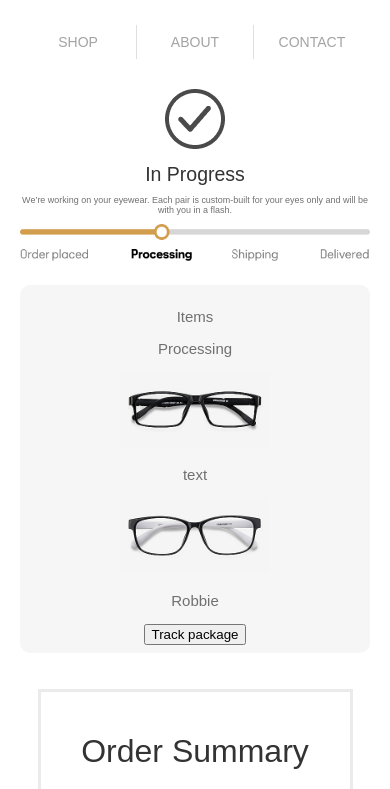
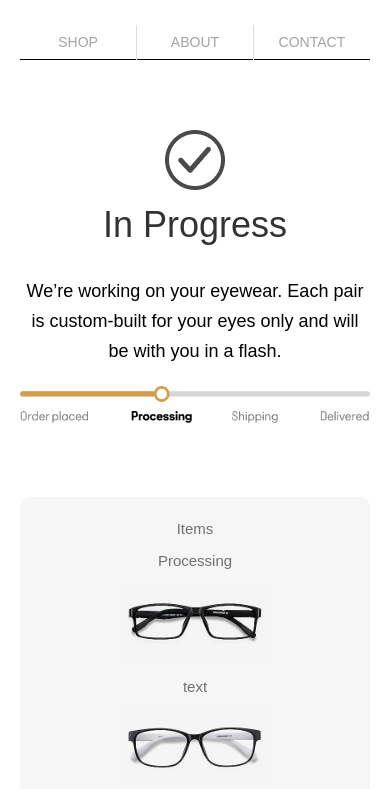
Before and after one commit to vtaceo/EG-Transactional, a plain HTML site: page index.html in a window 390 px wide. Shown: the part 52-841 px from the top of the page. Drawn offline with Linux system fonts and the light colour scheme.

Commit message:
Add files via upload

```diff
--- a/index.html
+++ b/index.html
@@ -75,54 +75,6 @@
     </style>
 </head>
 
-<body>
-    <!-- <div class="container"> -->
-    <!-- Logo -->
-    <!-- <table>
-            <tr>
-                <td style=" text-align: center;" class="logo">
-                    <img src="img/images.png" width="188" border="0" title="Logo" alt="Logo"
-                        style="height: auto !important; display: block; text-align: center; margin: auto;" />
-                </td>
-            </tr>
-        </table> -->
-
-
-
-    <!-- EMAIL LINKS -->
-
-    <!-- <table>
-            <tr style="border-bottom: 1px solid black;">
-                <td style="text-align: center;"><a href="" style="text-decoration: none;">Eyeglasses</a></td>
-                <td style="text-align: center;"><a href="" style="text-decoration: none;">Sunglasses</a></td>
-                <td style="text-align: center;"><a href="" style="text-decoration: none;">Premium Brands</a></td>
-                <td style="text-align: center;"><a href="" style="text-decoration: none;">On Sale</a></td>
-            </tr>
-        </table> -->
-
-
-    <!-- IN PROGRESS -->
-
-    <!-- <table>
-            <tr>
-                <td style="text-align: center; margin:auto;">
-                    <img src="img/progress.png" alt="">
-                    <h1 style=" margin: 0; font-size: 42px; font-family: Arial, Helvetica, sans-serif;">In
-                        Progress</h1>
-                    <p style="font-size: 20px; line-height: 30px;"> We’re working on your eyewear. Each pair is
-                        custom-built for your eyes
-                        only and will be with you
-                        in a flash. </p>
-                    <img src="img/bar.png" alt="">
-                </td>
-            </tr>
-        </table> -->
-
-
-    </div>
-</body>
-
-</html>
 
 
 
@@ -305,6 +257,20 @@
                 padding: 0 !important;
             }
 
+            .progress h1 {
+                font-size: 36px !important;
+            }
+
+            .progress p {
+                padding-bottom: 20px !important;
+                font-size: 18px !important;
+                padding-top: 30px !important;
+            }
+
+            .progress {
+                padding-top: 40px !important;
+            }
+
 
         }
 
@@ -340,9 +306,9 @@
             </tr>
         </table>
 
-        <!-- LINKS AND SOCIALS -->
+        <!-- NAV LINKS -->
         <table class="site-links">
-            <tr class="link">
+            <tr class="link" style="border-bottom: 1px solid black;">
                 <td style="width:33%; text-align: center; ""><a href="" style=" font-size: 14px; text-decoration:
                     none;">
                     SHOP</a></td>
@@ -355,14 +321,20 @@
             </tr>
         </table>
 
-        <!-- SHIPPING CONFIRMATION -->
+        <!-- PROGRESS -->
         <table>
             <tr style="">
-                <td style="padding:0; text-align: center; ">
+                <td style="padding:0; text-align: center; padding-top: 70px; padding-bottom: 50px;" class="progress">
                     <img src="img/progress.png" alt="">
-                    <h1 style=" margin: 0; font-size: 5vw; font-family: Arial, Helvetica, sans-serif;">In
+                    <h1 style=" margin: 0; font-size: 50px; font-family: Arial, Helvetica, sans-serif;">
+                        In
                         Progress</h1>
-                    <p style="font-size: 2.3vw; line-height: auto;"> We’re working on your eyewear. Each pair is
+                    <p
+                        style="text-align: center; font-size: 20px; margin: auto; line-height:30px; color:black; padding-top: 50px; padding-bottom: 30px;">
+                        We’re
+                        working on your
+                        eyewear. Each pair
+                        is
                         custom-built for your eyes
                         only and will be with you
                         in a flash. </p>
```
